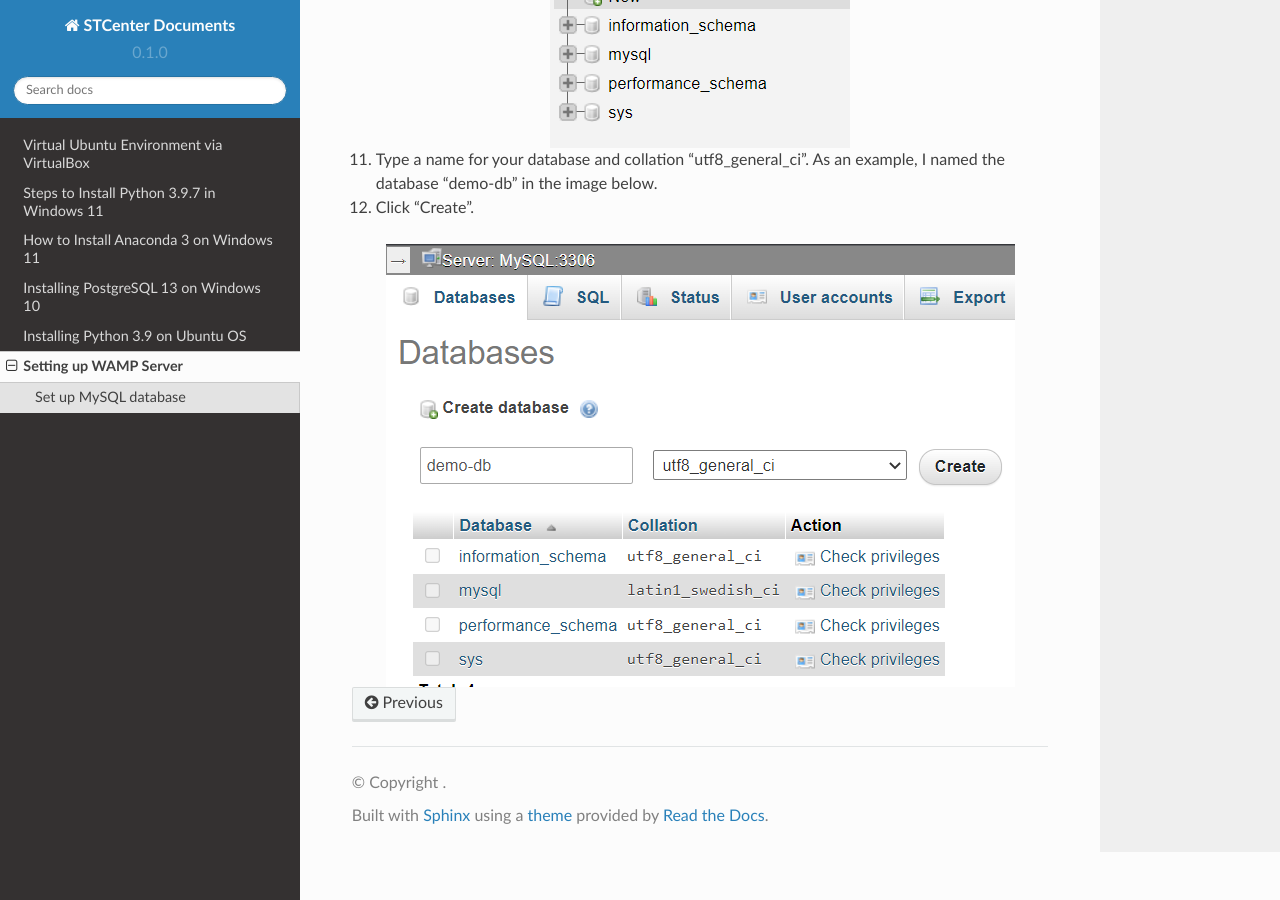
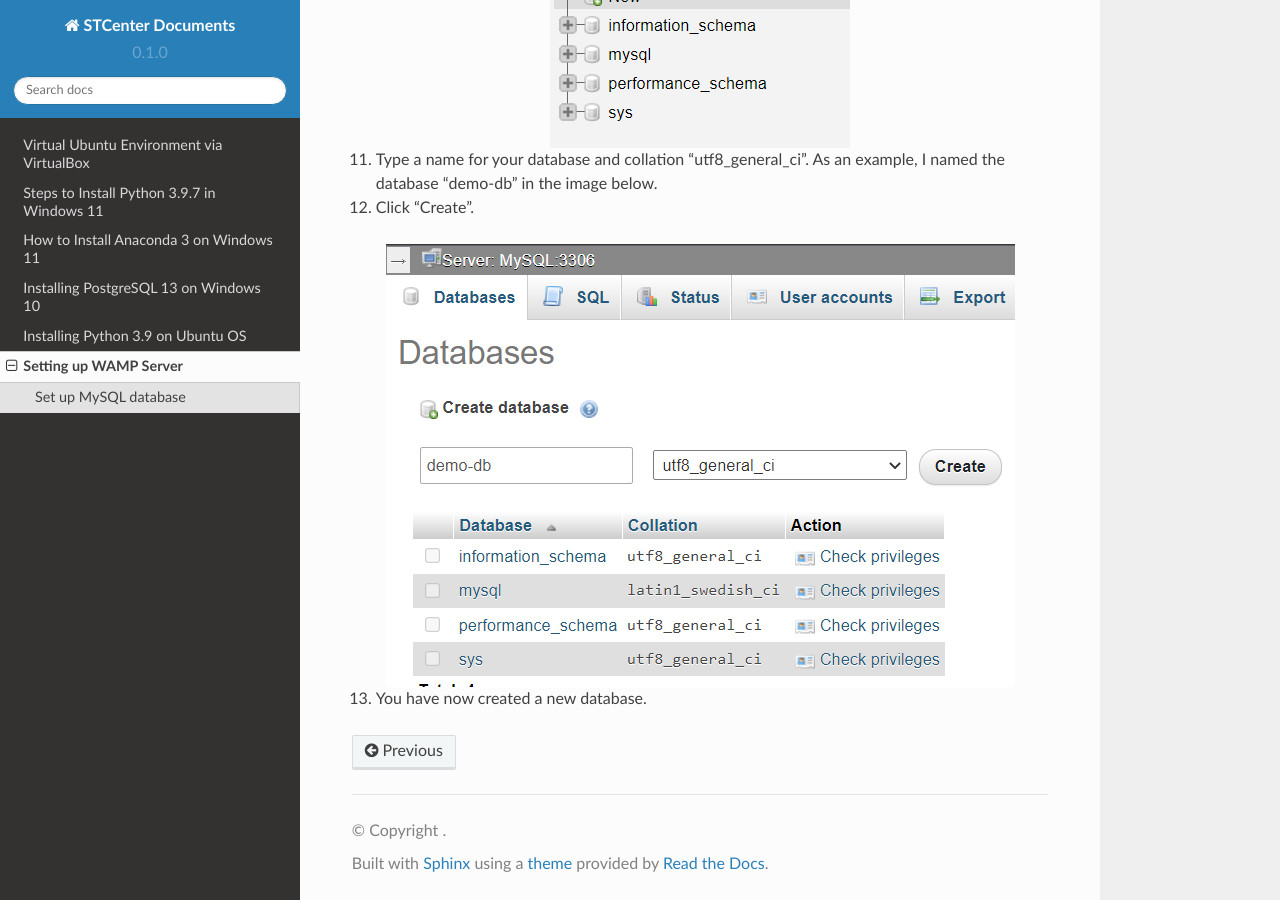
Before and after one commit to stccenter/STCenterDocs, a Sphinx documentation site: the page built from docs/source/wampserver.rst, in a window 1280 px wide and 900 px high, scrolled down 1912 px. Built offline with Sphinx 7.4.7 and the Read the Docs theme 2.0.0, drawn with Linux system fonts in a browser that asks for light colours.

Commit message:
Update wampserver.rst

```diff
--- a/docs/source/wampserver.rst
+++ b/docs/source/wampserver.rst
@@ -57,3 +57,5 @@ Set up MySQL database
     :align: center
     :height: 443px
     :alt: Wampserver set up step 11 & 12
+
+13. You have now created a new database.
```
